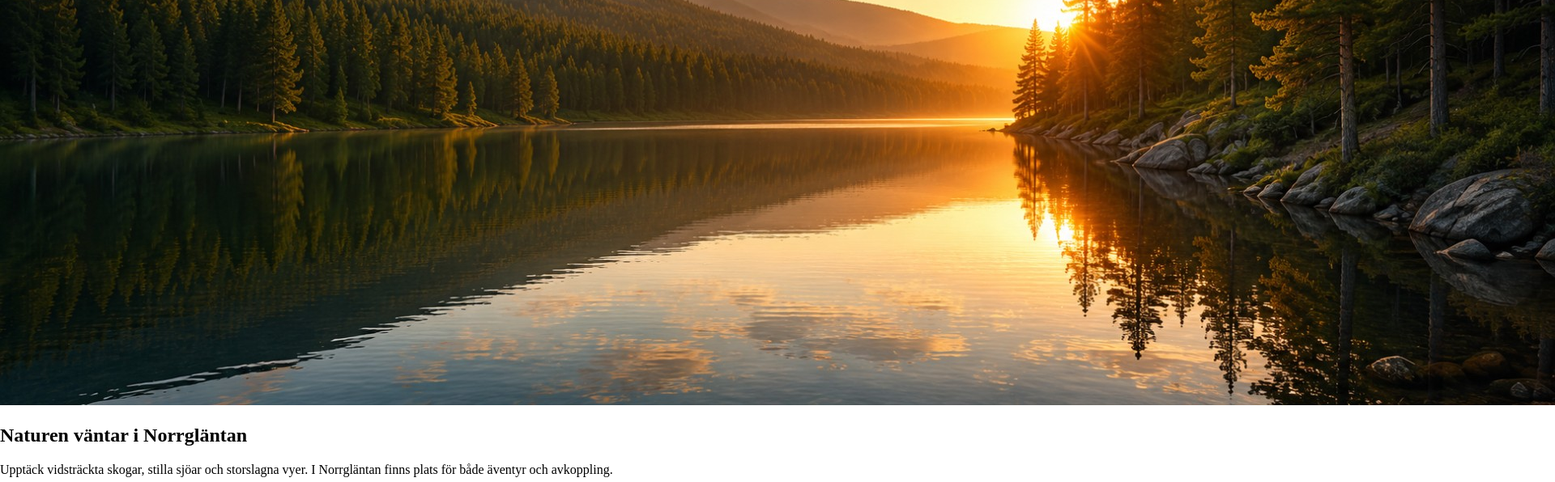
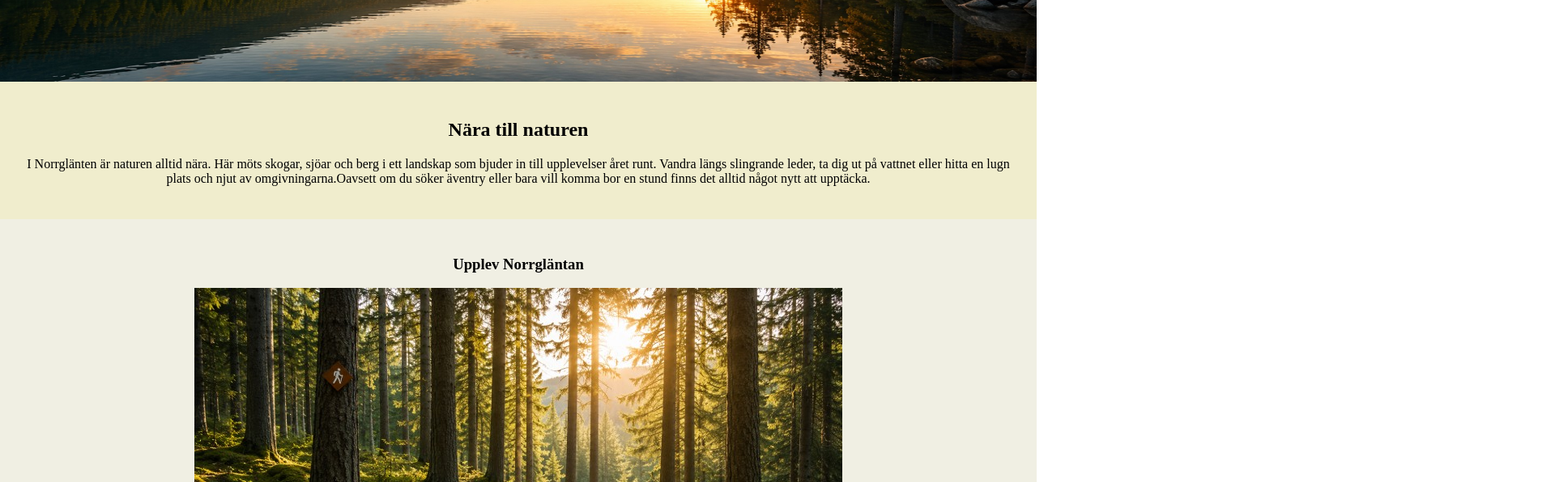
Before and after one commit to sussanvivanco-gif/Laboration_CSS, a plain HTML site: page dt224g_Sussan_CastroVivanco/index.html in a window 1280 px wide. Shown: the part 420-1016 px from the top of the page at 81% size, 1920 px wide, since content can reach past the window. Drawn offline with Linux system fonts and the light colour scheme; files that its build step writes are made by us from their sources.

Commit message:
mer CSS, hero och en puff

```diff
--- a/dt224g_Sussan_CastroVivanco/css/style.css
+++ b/dt224g_Sussan_CastroVivanco/css/style.css
@@ -42,3 +42,48 @@ nav ul {
     text-decoration: underline;
     font-size: 1.2em;
  }
+
+/* SECTION HERO*/
+ .hero {
+    position: relative;
+    color:rgb(244, 247, 232);
+    margin: 0;
+ }
+
+ .hero img {
+    width: 100%;
+    height: 400px;
+    display: block;
+   /* position: relative;
+    width: 1375px;
+    height: 400px;
+    background-image: url("./images/hero.jpg");*/
+ }
+
+.hrubrik {
+    position: absolute;
+    top: 160px;
+    left: 30px;
+}
+
+.htext {
+    position: absolute;
+    top: 50px;
+    right: 20px;
+}
+
+/*NATUR TEXT*/
+
+.naturtext{
+    text-align: center;
+    background-color: rgb(240, 237, 205);
+    padding: 2%;
+}
+
+/*UPPLEV NORRGLÄNTAN*/
+.upplev{
+    position: relative;
+    text-align: center;
+    background-color: rgb(240, 239, 227);
+    padding: 2%;
+}
```
